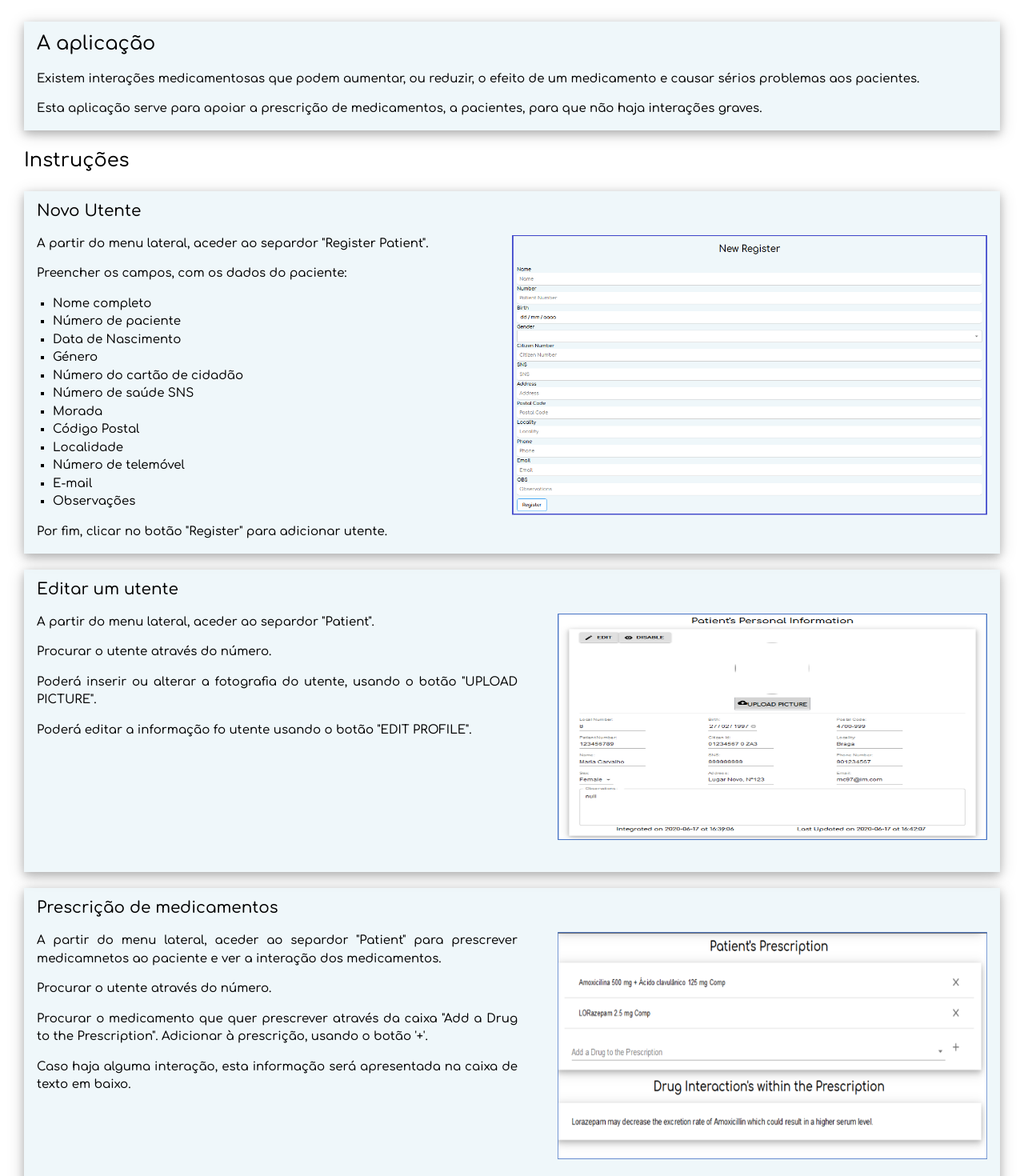
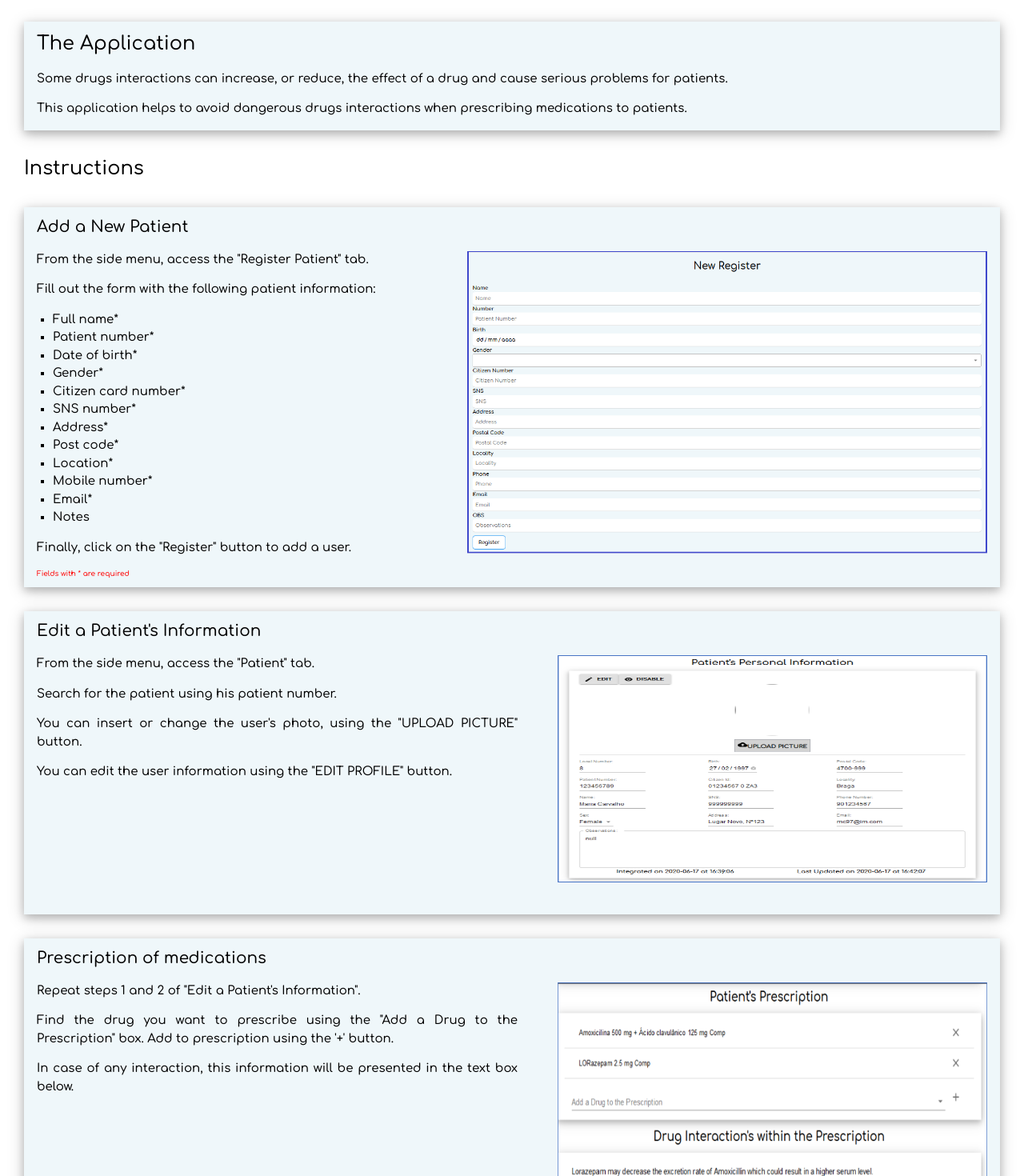
Before and after one commit to NunoRei/LEI_2020, a React (Create React App) app in the folder frontend/: page / in a window 1280 px wide. Shown: the part 100-1570 px from the top of the page at 80% size. Built offline with nearby package versions, Linux system fonts and the light colour scheme; a web font is replaced by a local one.

Commit message:
Translation

```diff
--- a/frontend/src/components/Home.js
+++ b/frontend/src/components/Home.js
@@ -8,62 +8,62 @@ function Home()
             <div class="row" style = {{paddingLeft: '30px', paddingRight: '30px',paddingBottom: '30px', paddingTop: '30px', textAlign: 'justify'}}>
             <div  class="w3-card-4 " style= {{ background: 'rgba(173,216,230, 0.2)' }}>
                 <div class="w3-container">
-                    <h3>A aplicação</h3>
+                    <h3>The Application</h3>
                     <div class="w3-justyfi ">
-                        <p>Existem interações medicamentosas que podem aumentar, ou reduzir, o efeito de um medicamento e causar sérios problemas aos pacientes. </p>
-                        <p>Esta aplicação serve para apoiar a prescrição de medicamentos, a pacientes, para que não haja interações graves. </p>
+                        <p>Some drugs interactions can increase, or reduce, the effect of a drug and cause serious problems for patients. </p>
+                        <p>This application helps to avoid dangerous drugs interactions when prescribing medications to patients.</p>
                     </div>
                 </div>
             </div>
-            <h3 style = {{marginTop: '20px'}}>Instruções</h3>
+            <h3 style = {{marginTop: '30px'}}>Instructions</h3>
 
-            <div class="w3-card-4 " style= {{marginTop: '20px', background: 'rgba(173,216,230, 0.2)' }}>
+            <div class="w3-card-4 " style= {{marginTop: '30px', background: 'rgba(173,216,230, 0.2)' }}>
                 <div class="w3-container">
-                    <h4 class = 'NovUtente' id = 'NovUtente'>Novo Utente </h4>
+                    <h4 class = 'NovUtente' id = 'NovUtente'>Add a New Patient</h4>
                     <div class="w3-justyfi ">
-                    <img src={require('../img/novoUtente.png')} alt= "alps" style={{marginLeft:'40px',marginBottom: '40px', width: "50%"}} class = "w3-center w3-right"/>
-                    <p>A partir do menu lateral, aceder ao separdor "Register Patient".</p>
-                    <p>Preencher os campos, com os dados do paciente:</p>
+                    <img src={require('../img/novoUtente.png')} alt= "alps" style={{marginLeft:'30px',marginBottom: '40px', paddingLeft: '30px', height: "10cm", width: "18cm"}} class = "w3-right"/>
+                    <p>From the side menu, access the "Register Patient" tab.</p>
+                    <p>Fill out the form with the following patient information:</p>
                     <ul class = 'ul'>
-                        <li>Nome completo</li>
-                        <li>Número de paciente</li>
-                        <li>Data de Nascimento </li>
-                        <li>Género </li>
-                        <li>Número do cartão de cidadão</li>
-                        <li>Número de saúde SNS</li>
-                        <li>Morada </li>
-                        <li>Código Postal</li>
-                        <li>Localidade </li>
-                        <li>Número de telemóvel </li>
-                        <li>E-mail </li>
-                        <li>Observações</li>
+                        <li> Full name* </li>
+                        <li> Patient number* </li>
+                        <li> Date of birth* </li>
+                        <li> Gender* </li>
+                        <li> Citizen card number* </li>
+                        <li> SNS number* </li>
+                        <li> Address* </li>
+                        <li> Post code* </li>
+                        <li> Location* </li>
+                        <li> Mobile number* </li>
+                        <li> Email* </li>
+                        <li> Notes </li>
                     </ul>
-                    <p>Por fim, clicar no botão "Register" para adicionar utente.</p>
+                    <p>Finally, click on the "Register" button to add a user.</p>
+                    <p style={{fontSize: '9px', color: 'red'}}> Fields with * are required </p>
                     </div>
                 </div>
             </div>
-            <div class="w3-card-4 " style= {{marginTop: '20px', background: 'rgba(173,216,230, 0.2)' }}>
+            <div class="w3-card-4 " style= {{marginTop: '30px', background: 'rgba(173,216,230, 0.2)' }}>
                 <div class="w3-container">
-                    <h4 class = 'Utente' id = 'Utente'>Editar um utente </h4>
+                    <h4 class = 'Utente' id = 'Utente'>Edit a Patient's Information</h4>
                     <div class="w3-justyfi ">
-                    <img src={require('../img/utente.png')} alt= "alps" style={{marginBottom: '40px', marginLeft:'20px', paddingLeft: '30px', height: "7.5cm", width: "15cm"}} class = "w3-center w3-right"/>
-                    <p>A partir do menu lateral, aceder ao separdor "Patient".</p>
-                    <p>Procurar o utente através do número.</p>
-                    <p>Poderá inserir ou alterar a fotografia do utente, usando o botão  "UPLOAD PICTURE".</p>
-                    <p>Poderá editar a informação fo utente usando o botão "EDIT PROFILE".</p>
+                    <img src={require('../img/utente.png')} alt= "alps" style={{marginBottom: '40px', marginLeft:'20px', paddingLeft: '30px', height: "7.5cm", width: "15cm"}} class = "w3-right"/>
+                    <p>From the side menu, access the "Patient" tab.</p>
+                    <p>Search for the patient using his patient number.</p>
+                    <p>You can insert or change the user's photo, using the "UPLOAD PICTURE" button.</p>
+                    <p>You can edit the user information using the "EDIT PROFILE" button.</p>
 
                     </div>
                 </div>
             </div>
-            <div class="w3-card-4 " style= {{marginTop: '20px', background: 'rgba(173,216,230, 0.2)' }}>
+            <div class="w3-card-4 " style= {{marginTop: '30px', background: 'rgba(173,216,230, 0.2)' }}>
                 <div class="w3-container">
-                    <h4 class = 'Utente' id = 'Utente'>Prescrição de medicamentos </h4>
+                    <h4 class = 'Utente' id = 'Utente'>Prescription of medications</h4>
                     <div class="w3-justyfi ">
-                    <img src={require('../img/utente-pres.PNG')} alt= "alps" style={{marginBottom: '40px', marginLeft:'20px', paddingLeft: '30px', height: "7.5cm", width: "15cm"}} class = "w3-center w3-right"/>
-                    <p>A partir do menu lateral, aceder ao separdor "Patient" para prescrever medicamnetos ao paciente e ver a interação dos medicamentos.</p>
-                    <p>Procurar o utente através do número.</p>
-                    <p>Procurar o medicamento que quer prescrever através da caixa "Add a Drug to the Prescription". Adicionar à prescrição, usando o botão '+'.</p>
-                    <p>Caso haja alguma interação, esta informação será apresentada na caixa de texto em baixo.</p>
+                    <img src={require('../img/utente-pres.PNG')} alt= "alps" style={{marginBottom: '40px', marginLeft:'20px', paddingLeft: '30px', height: "7.5cm", width: "15cm"}} class = "w3-right"/>
+                    <p>Repeat steps 1 and 2 of "Edit a Patient's Information".</p>
+                    <p>Find the drug you want to prescribe using the "Add a Drug to the Prescription" box. Add to prescription using the '+' button.</p>
+                    <p>In case of any interaction, this information will be presented in the text box below.</p>
                     </div>
                 </div>
             </div>
```
